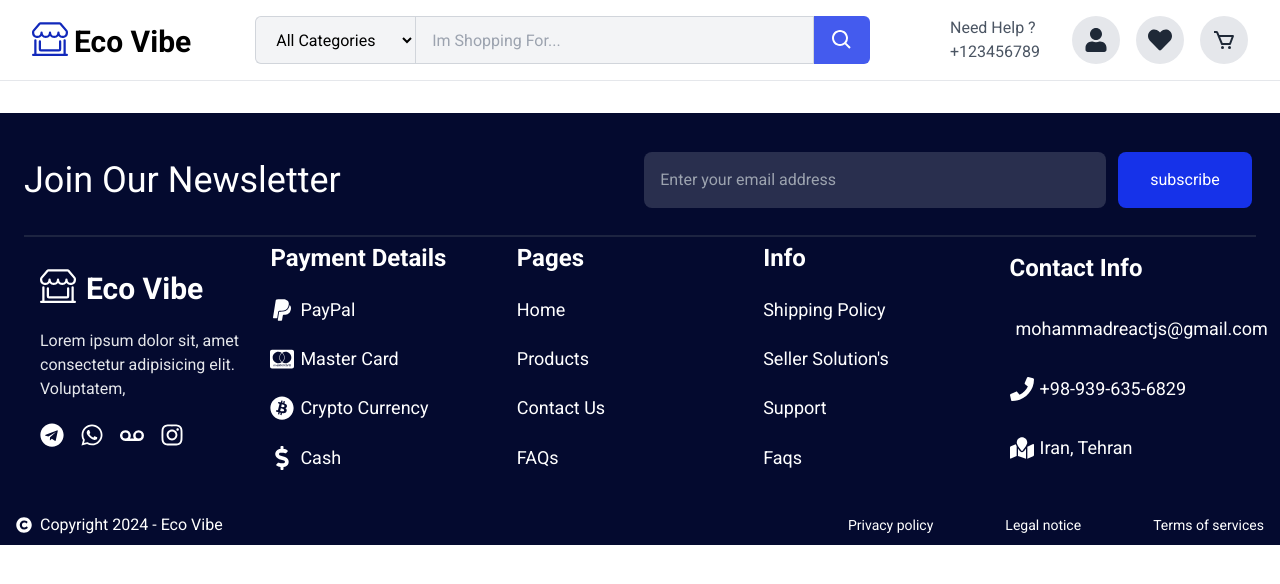
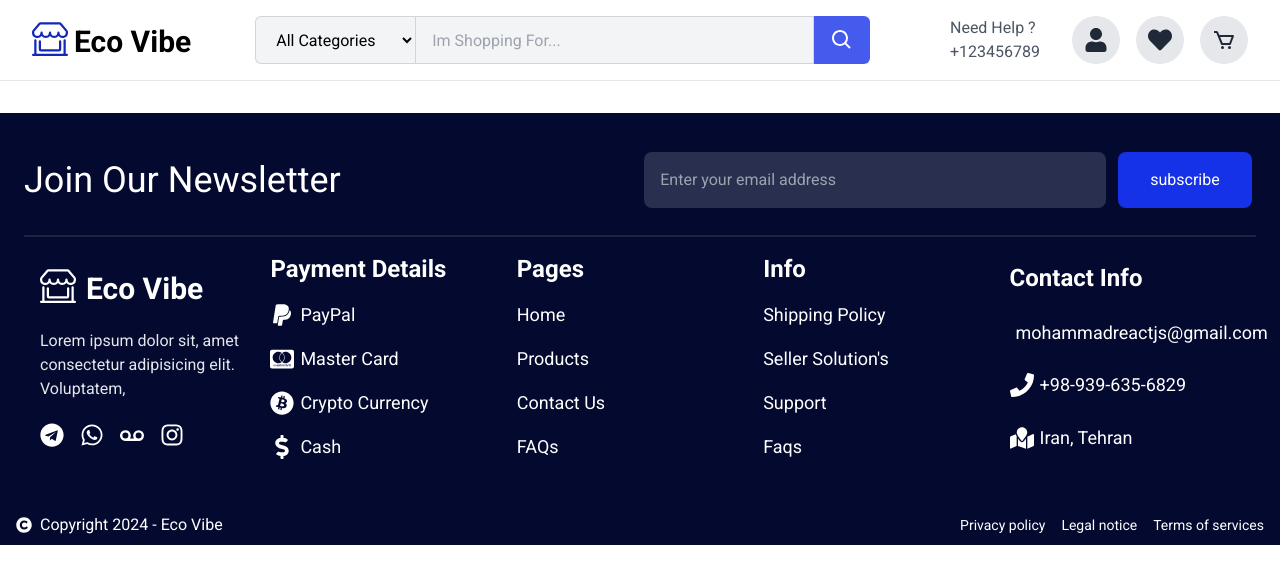
Before and after one commit to its-mohammad-js/EcoVibe, a React (Vite) app: page / in a window 1280 px wide. Shown: the top 584 px of the page. Built offline with nearby package versions, Linux system fonts and the light colour scheme.

Commit message:
deploy test: home page updates

```diff
--- a/src/components/Home/CollectionsGallery.jsx
+++ b/src/components/Home/CollectionsGallery.jsx
@@ -91,13 +91,13 @@ const CustomeProductCard = ({ product, minimal }) => {
         <p className="mt-1 font-bold flex items-center w-full justify-between">
           <span>${product.Price}</span>
           <div>
-            <ReactStars
+            {/* <ReactStars
               count={5}
               value={calculateAverage(product.Stars)}
               size={minimal ? 12 : 18}
               color2={"#ffd700"}
               edit={false}
-            />
+            /> */}
           </div>
         </p>
       </div>
--- a/src/components/Home/NewArrivals.jsx
+++ b/src/components/Home/NewArrivals.jsx
@@ -162,13 +162,13 @@ const CustomizedProducts = () => {
               </button>
             </div>
             <div className="self-start w-2/3 px-2">
-              <ReactStars
+              {/* <ReactStars
                 count={5}
                 value={calculateAverage(filteredProducts[randomIndex].Stars)}
                 size={20}
                 color2={"#ffd700"}
                 edit={false}
-              />
+              /> */}
             </div>
             <div className="h-4/6 w-full">
               <img
--- a/src/components/Home/Testimonials.jsx
+++ b/src/components/Home/Testimonials.jsx
@@ -56,7 +56,7 @@ function Testimonials() {
     dots: false,
     infinite: true,
     arrows: false,
-    speed: 500,
+    speed: 1200,
     slidesToShow: 1,
     slidesToScroll: 1,
   };
@@ -103,9 +103,7 @@ function Testimonials() {
                       className="w-full h-full object-cover"
                     />
                   </div>
-                  <div className="w-2/3 h-full relative flex flex-col items-center justify-center px-6 py-4">
-                    {/* background pattern */}
-                    <div className="pattern-bg absolute inset-0 -z-10"></div>
+                  <div className="w-2/3 h-full flex flex-col items-center justify-center bg-gradient-to-r from-white via-primary-50/40 to-primary-50 px-6 py-4">
                     {/* main content */}
                     <div className="">
                       <p className="flex text-primary-400 md:text-3xl gap-x-2 my-2">
--- a/src/components/Products/ProductCard.jsx
+++ b/src/components/Products/ProductCard.jsx
@@ -28,13 +28,13 @@ function ProductCard(props) {
 
         <div className="w-full flex items-center justify-between py-1">
           <div className="">
-            <ReactStars
+            {/* <ReactStars
               count={5}
               value={calculateAverage(Stars)}
               size={18}
               color2={"#ffd700"}
               edit={false}
-            />
+            /> */}
           </div>
 
           <p className="font-semibold ">
--- a/src/layout/Footer.jsx
+++ b/src/layout/Footer.jsx
@@ -75,8 +75,10 @@ function Footer() {
             </div>
           </div>
           {/* payment methods */}
-          <div className="w-full h-full md:w-1/5 flex flex-col justify-evenly gap-y-4">
-            <h4 className="text-2xl font-bold">Payment Details</h4>
+          <div className="w-full h-full md:w-1/5 flex flex-col justify-evenly gap-y-4 md:gap-y-0">
+            <h4 className="text-2xl font-bold cursor-pointer">
+              Payment Details
+            </h4>
             <p className="flex items-center gap-x-1.5 text-lg cursor-pointer hover:text-primary-300 transition-all">
               <FaPaypal className="text-2xl" />
               <span>PayPal</span>
@@ -95,8 +97,8 @@ function Footer() {
             </p>
           </div>
           {/* pages */}
-          <div className="w-full md:w-1/5 flex flex-col justify-evenly h-full gap-y-4">
-            <h4 className="text-2xl font-bold">Pages</h4>
+          <div className="w-full md:w-1/5 flex flex-col justify-evenly h-full gap-y-4 md:gap-y-0">
+            <h4 className="text-2xl font-bold cursor-pointer">Pages</h4>
             {routesInfo.map((route, index) => (
               <span
                 key={index}
@@ -107,8 +109,8 @@ function Footer() {
             ))}
           </div>
           {/* info */}
-          <div className="w-full md:w-1/5 flex flex-col justify-evenly h-full gap-y-4">
-            <h4 className="text-2xl font-bold">Info</h4>
+          <div className="w-full md:w-1/5 flex flex-col justify-evenly h-full gap-y-4 md:gap-y-0">
+            <h4 className="text-2xl font-bold cursor-pointer">Info</h4>
             <p className="text-lg cursor-pointer hover:text-primary-300 transition-all">
               Shipping Policy
             </p>
@@ -123,8 +125,8 @@ function Footer() {
             </p>
           </div>
           {/* contact info */}
-          <div className="w-full md:w-1/5 flex flex-col justify-evenly h-full gap-y-4">
-            <h4 className="text-2xl font-bold">Contact Info</h4>
+          <div className="w-full md:w-1/5 flex flex-col justify-evenly h-full gap-y-4 md:gap-y-0">
+            <h4 className="text-2xl font-bold cursor-pointer">Contact Info</h4>
             <p className="flex items-center gap-x-1.5 text-lg cursor-pointer hover:text-primary-300 transition-all">
               <FaMailBulk className="text-2xl" />
               <span>mohammadreactjs@gmail.com</span>
@@ -147,7 +149,7 @@ function Footer() {
           <span>Copyright 2024 - Eco Vibe</span>
         </p>
 
-        <div className="flex w-full md:w-1/3 text-sm cursor-pointer items-center justify-between">
+        <div className="flex w-full md:w-1/3 text-sm cursor-pointer items-center justify-center md:justify-end gap-x-4">
           <p>Privacy policy</p>
           <p>Legal notice</p>
           <p>Terms of services</p>
```
